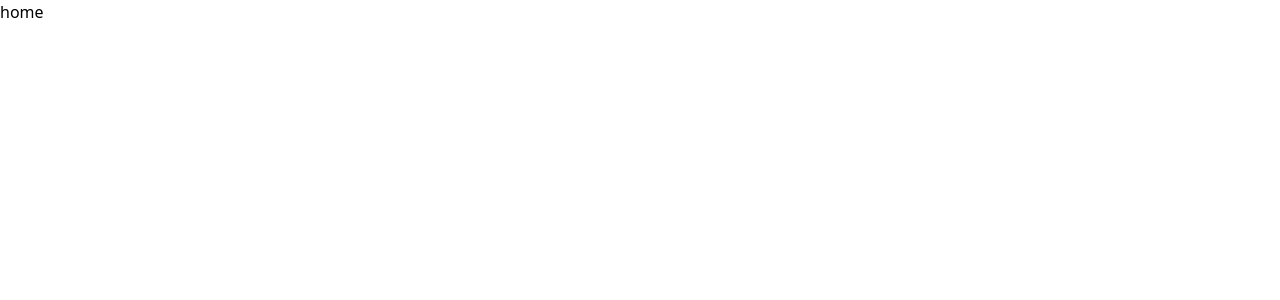
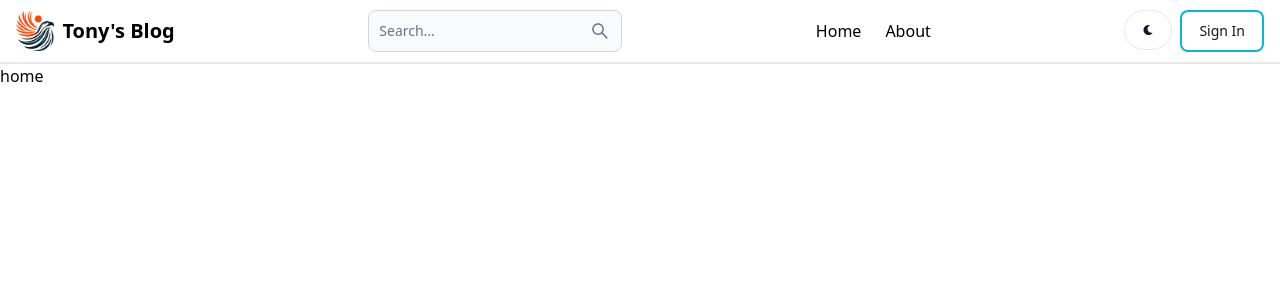
Before and after one commit to TonyBlaiseNTAHE/blog_Post, a React (Vite) app in the folder client/: page / in a window 1280 px wide. Shown: the top 300 px of the page. Built offline with nearby package versions, Linux system fonts and the light colour scheme.

Commit message:
create header section

```diff
--- a/client/index.html
+++ b/client/index.html
@@ -2,6 +2,7 @@
 <html lang="en">
   <head>
     <meta charset="UTF-8" />
+    <link rel="icon" type="image/svg+xml" href="./src/images/logo.png" />
     <meta name="viewport" content="width=device-width, initial-scale=1.0" />
     <title>Tony's Blog</title>
   </head>
--- a/client/package.json
+++ b/client/package.json
@@ -10,6 +10,7 @@
     "preview": "vite preview"
   },
   "dependencies": {
+    "flowbite-react": "^0.7.8",
     "react": "^18.2.0",
     "react-dom": "^18.2.0",
     "react-router-dom": "^6.22.3"
--- a/client/src/App.jsx
+++ b/client/src/App.jsx
@@ -6,10 +6,12 @@ import SignUp from "./pages/SignUp";
 import Projects from "./pages/Projects";
 import Dashboard from "./pages/Dashboard";
 import About from "./pages/About";
+import Header from "./components/Header";
 
 export default function App() {
   return (
     <BrowserRouter>
+      <Header />
       <Routes>
         <Route path="/" element={<Home />} />
         <Route path="/sign-in" element={<SignIn />} />
--- /dev/null
+++ b/client/src/components/Header.jsx
@@ -0,0 +1,49 @@
+import { Navbar, TextInput, Button } from "flowbite-react";
+import { Link } from "react-router-dom";
+import { AiOutlineSearch } from "react-icons/ai";
+import { FaMoon } from "react-icons/fa";
+import React from "react";
+import logo from "../images/logo.png";
+
+const Logo = () => (
+  <img src={logo} alt="Tony's Blog Logo" className="h-8 sm:h-10 self-center" />
+);
+
+export default function Header() {
+  return (
+    <Navbar className="border-b-2 ">
+      <Link to="/" className="flex items-center">
+        <Logo />
+        <span className="ml-2 whitespace-nowrap text-sm sm:text-xl font-semibold dark:text-white hover:text-blue-700">
+          Tony's Blog
+        </span>
+      </Link>
+      <form>
+        <TextInput
+          type="text"
+          placeholder="Search..."
+          rightIcon={AiOutlineSearch}
+          className="lg:inline"
+        />
+      </form>
+      <div className="flex gap-6">
+        <Link to="/" className="hover:text-cyan-700">
+          Home
+        </Link>
+        <Link to="/about" className=" hover:text-cyan-700">
+          About
+        </Link>
+      </div>
+      <div className="flex gap-2 md:order-2">
+        <Button className="w-12 h-10 sm:inline" color="gray" pill>
+          <FaMoon />
+        </Button>
+        <Link to="/sign-in">
+          <Button gradientDuoTone="cyanToBlue" outline>
+            Sign In
+          </Button>
+        </Link>
+      </div>
+    </Navbar>
+  );
+}
--- a/client/tailwind.config.js
+++ b/client/tailwind.config.js
@@ -1,8 +1,12 @@
 /** @type {import('tailwindcss').Config} */
 export default {
-  content: ["./index.html", "./src/**/*.{js,ts,jsx,tsx}"],
+  content: [
+    "./index.html",
+    "./src/**/*.{js,ts,jsx,tsx}",
+    "node_modules/flowbite-react/lib/esm/**/*.js",
+  ],
   theme: {
     extend: {},
   },
-  plugins: [],
+  plugins: [require("flowbite/plugin")],
 };
```
Also changed, not shown: client/src/images/logo.png (added), 1 other file (tests, documents, lock files or other folders).
